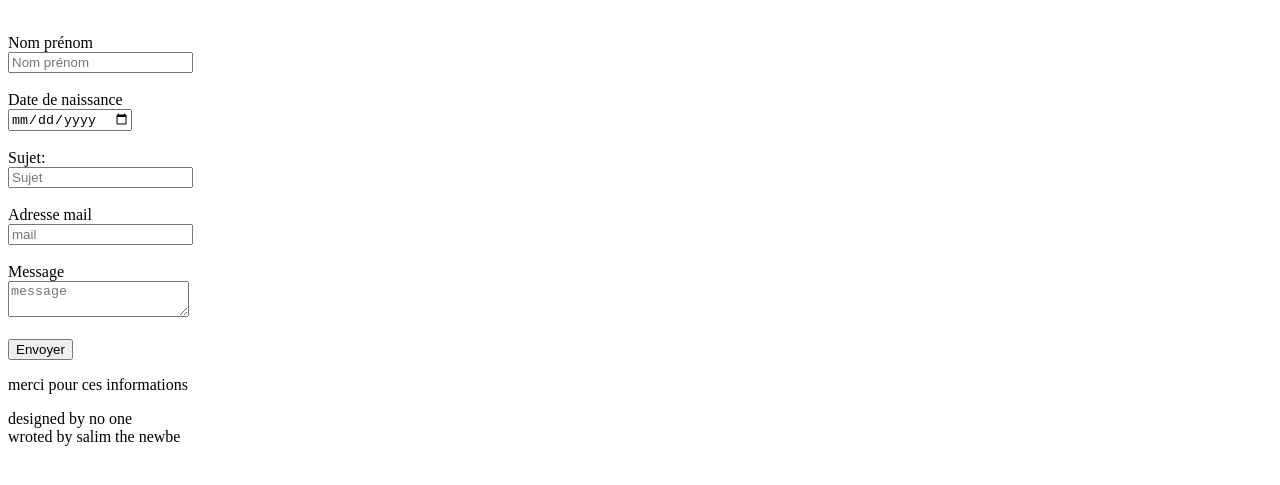
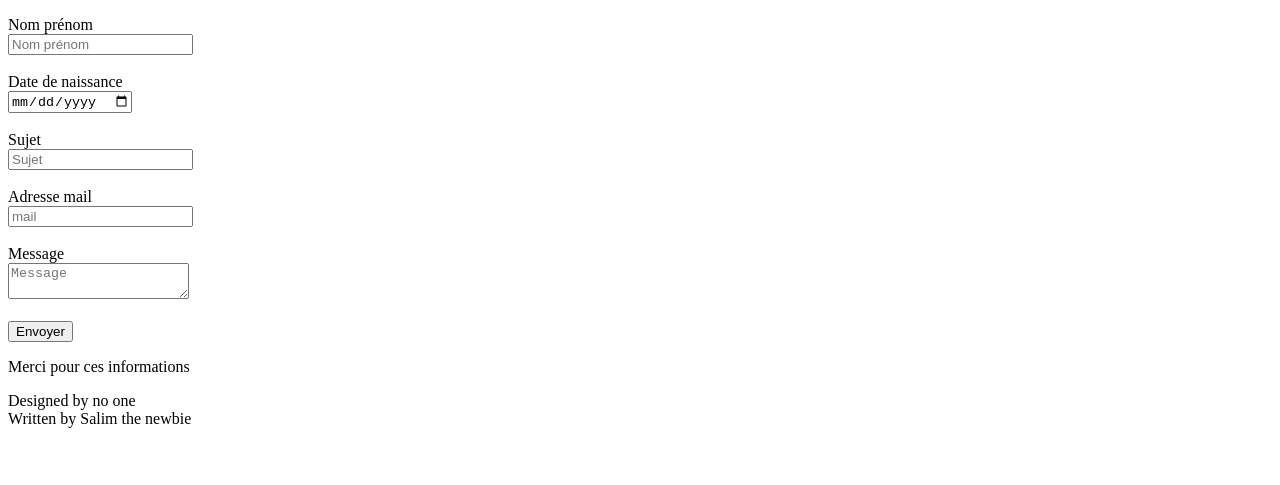
Before and after one commit to limsao/tp-html-bases, a plain HTML site: page contact.html in a window 1280 px wide. Shown: the part 155-640 px from the top of the page. Drawn offline with Linux system fonts and the light colour scheme.

Commit message:
update contact.html

```diff
--- a/contact.html
+++ b/contact.html
@@ -1,10 +1,11 @@
 <!DOCTYPE html>
+<html lang="fr">
 
-<html lang="fr">
 <head>
     <meta charset="UTF-8">
     <title>Formulaire de contact</title>
 </head>
+
 <body>
     <header>
         <img alt="logo du site" src="logo.jpg" width="90" height="90">
@@ -13,29 +14,34 @@
     <hr>
     <main>
 
-            <h3><strong>Formulaire de contact</strong></h3><br>
+        <h3><strong>Formulaire de contact</strong></h3>
+
         <form>
-                <label for="nomprenom"> Nom prénom </label><br>
-                <input type="text" id="" name="nomprenom" placeholder="Nom prénom"><br><br>
-                <label for="Date de naissance"> Date de naissance</label><br>
-                <input type="date" name="datedenaissance" id="datedenaissance"><br><br>
-                <label for="sujet">Sujet:</label><br>
+            <label for="nomprenom">Nom prénom</label><br>
+            <input type="text" id="nomprenom" name="nomprenom" placeholder="Nom prénom"><br><br>
+
+            <label for="datedenaissance">Date de naissance</label><br>
+            <input type="date" id="datedenaissance" name="datedenaissance"><br><br>
+
+            <label for="sujet">Sujet</label><br>
             <input type="text" id="sujet" name="sujet" placeholder="Sujet"><br><br>
-                <label for="email"> Adresse mail </label><br>
-                <input type="email" name="Adresse email" id="email" placeholder="mail"><br><br>
-                <label for="message"> Message </label><br>
-                <textarea name="message" id="message" placeholder="message"></textarea><br><br>
-                <input type="button" value="Envoyer" Envoyer>
+
+            <label for="email">Adresse mail</label><br>
+            <input type="email" id="email" name="email" placeholder="mail"><br><br>
+
+            <label for="message">Message</label><br>
+            <textarea id="message" name="message" placeholder="Message"></textarea><br><br>
+
+            <input type="submit" value="Envoyer">
         </form>
-            <p>merci pour ces informations</p>
+
+        <p>Merci pour ces informations</p>
     </main>
+
     <footer>
-        <p>designed by no one <br>wroted by salim the newbe</p>
+        <p>Designed by no one<br>Written by Salim the newbie</p>
     </footer>
-
-
 
 </body>
 
-
 </html>
```
Lines whose indentation alone changed are shown as unchanged.
